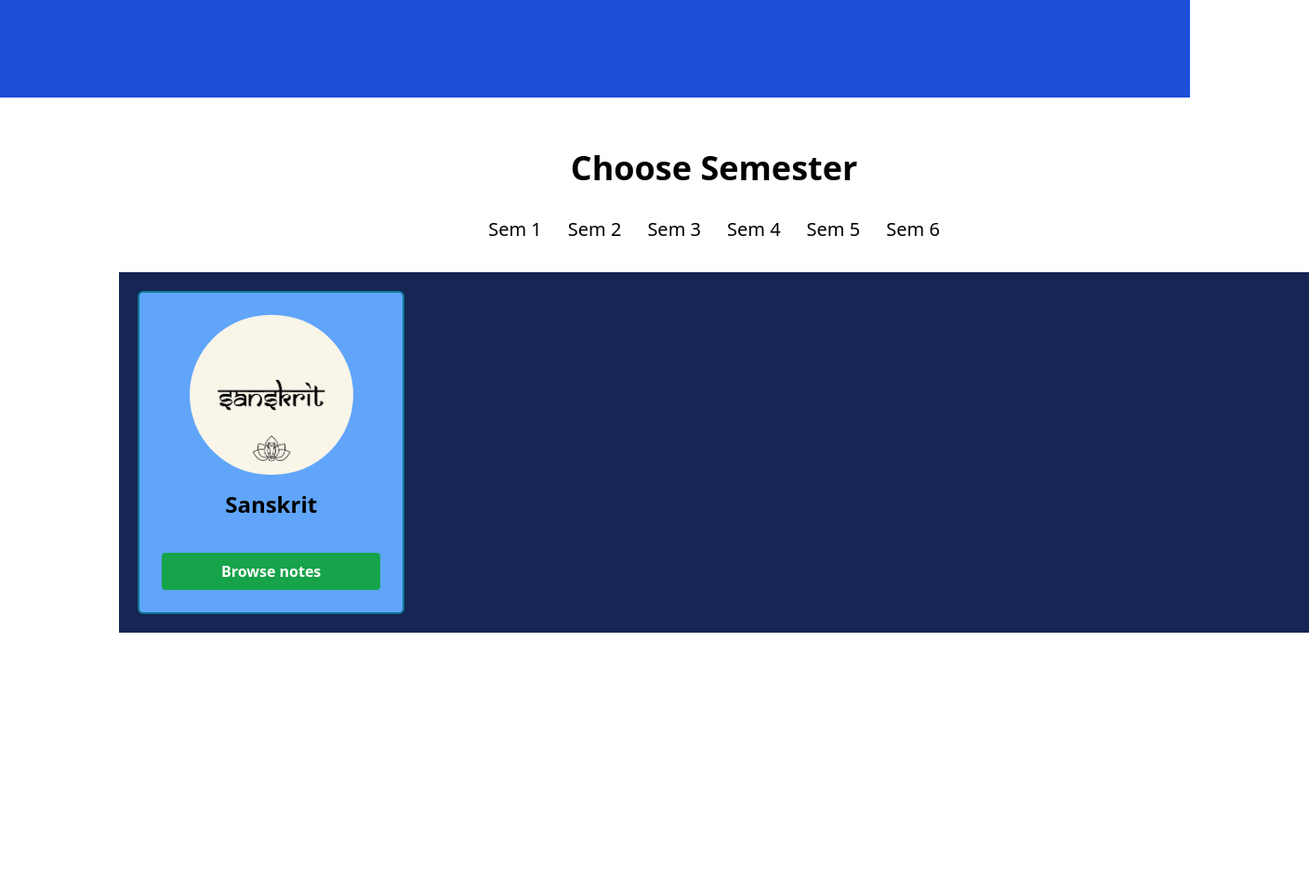
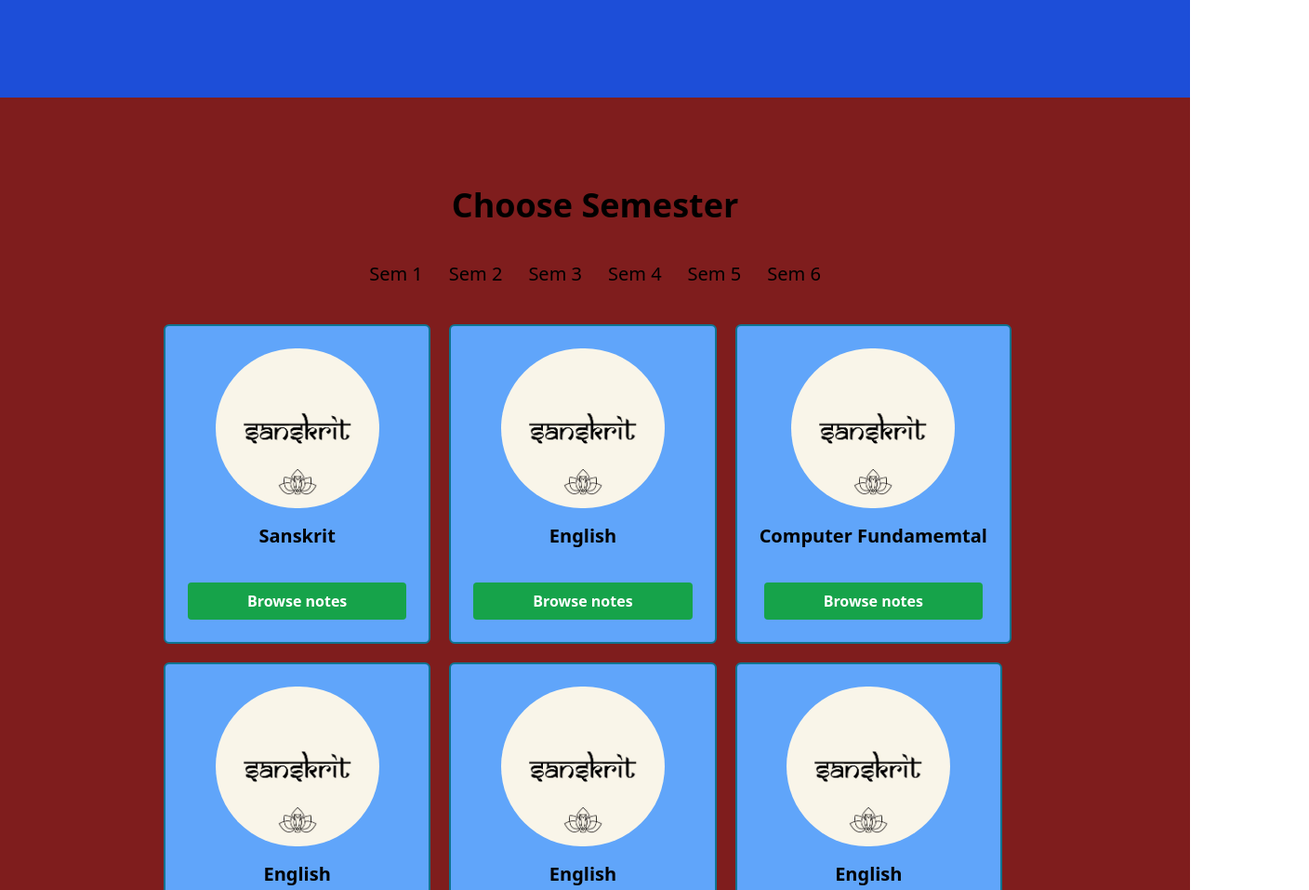
Before and after one commit to Jayesh1441/collage_notes, a website built with Vite: page index.html in a window 1280 px wide. Shown: the part 563-1521 px from the top of the page at 93% size, 1408 px wide, since content can reach past the window. Before the commit the page ends 1244 px from the top, so only its background shows below. Built offline with nearby package versions, Linux system fonts and the light colour scheme.

Commit message:
added some features

```diff
--- a/index.html
+++ b/index.html
@@ -23,16 +23,17 @@
             <img src="#" alt="">
             <div class="text flex flex-col justify-center items-center text-center gap-10 mt-40 ">
                 <h1 class="text-5xl" >All PDFs are at one place sahyog.notes</h1>
-                <h5 class="text-wrap text-2xl w-3/4" >Don't worry to find your study material and stop asking to CR and your friends to send you ! sahyog.notes is Developed for you to view and download all semester notes and previous year question paper of all subjects with chapter wise Prepared by sahyog</h5>
+                <h5 class="text-wrap text-2xl w-3/4 max-sm:hidden" >Don't worry to find your study material and stop asking to CR and your friends to send you ! sahyog.notes is Developed for you to view and download all semester notes and previous year question paper of all subjects with chapter wise Prepared by sahyog</h5>
                 <div class="btn rounded-lg p-4 text-xl bg-slate-950 hover:bg-slate-900 hover:cursor-pointer mt-4 ">
                     <button>Browse Notes NOW!</button>
                 </div>
             </div>
         </div>
-        <div class="card-nav w-full h-fit text-black flex flex-col justify-center items-center gap-8 text-center mt-14 ml-32">
+        <div class="cardcontainer bg-red-900 h-fit w-screen flex justify-center items-center p-16 ">
+        <div class="card-nav w-fit h-fit text-black flex flex-col justify-center items-center gap-10 text-center mt-8 ">
             <h1 class="text-4xl font-semibold text-center" >Choose Semester</h1>
             <nav >
-                <ul class="flex gap-7 text-xl">
+                <ul class="flex gap-7 text-xl ">
                     <li><a href="#">Sem 1</a></li>
                     <li><a href="#">Sem 2</a></li>
                     <li><a href="#">Sem 3</a></li>
@@ -41,9 +42,9 @@
                     <li><a href="#">Sem 6</a></li>
                 </ul>
             </nav>
-            <div class="cards h-3/4 w-full bg-blue-950 flex p-5 flex-wrap gap-5">
+            <div class="cards flex flex-wrap gap-5 ml-28 ">
 
-                    <div class="card min-h-24 min-w-8 bg-blue-400 flex flex-col justify-center items-center rounded-md border-2 border-cyan-700 p-6 gap-4">
+                    <!-- <div class="card min-h-24 min-w-8 bg-blue-400 flex flex-col justify-center items-center rounded-md border-2 border-cyan-700 p-6 gap-4">
                         <div class="img w-44 ">
                             <img class="object-cover rounded-full" src="icons/sanskrit.jpg" alt="">
                         </div>
@@ -53,12 +54,13 @@
                             </h1>
                         </div>
                         <button class="py-2 px-16 bg-green-600 mt-5 font-semibold text-white rounded" ><a href="https://drive.google.com/drive/folders/1wNTNmRH8Y1q4pfEY7j2muE-XhpkcjsYr">Browse notes</a></button>
-                    </div>
+                    </div> -->
 
 
             </div>
         </div>
     </div>
+    </div>
     <script src="js.js"></script>
 </body>
 </html>
--- a/js.js
+++ b/js.js
@@ -1 +1,29 @@
-function createCard
+let card = ""
+function createCard(image, sub, link) {
+   card += `
+    <div class="card min-h-24 max-w-80 bg-blue-400 flex flex-col justify-center items-center rounded-md border-2 border-cyan-700 p-6 gap-4">
+    <div class="img w-44 ">
+        <img class="object-cover rounded-full" src="${image}" alt="">
+    </div>
+    <div class="txt text-xl font-semibold text-wrap max-w-fit">
+        <h1>
+            ${sub}
+        </h1>
+    </div>
+    <button class="py-2 px-16 bg-green-600 mt-5 font-semibold text-white rounded" ><a href="${link}">Browse notes</a></button>
+ </div>
+    `
+    console.log(card);
+ let cards =  document.querySelector(".cards")
+ cards.innerHTML = card;
+ console.log(cards);
+
+}
+
+createCard("icons/sanskrit.jpg", "Sanskrit", "https://drive.google.com/drive/folders/1wNTNmRH8Y1q4pfEY7j2muE-XhpkcjsYr");
+createCard("icons/sanskrit.jpg", "English", "https://drive.google.com/drive/folders/1wNTNmRH8Y1q4pfEY7j2muE-XhpkcjsYr");
+createCard("icons/sanskrit.jpg", "Computer Fundamemtal", "https://drive.google.com/drive/folders/1wNTNmRH8Y1q4pfEY7j2muE-XhpkcjsYr");
+createCard("icons/sanskrit.jpg", "English", "https://drive.google.com/drive/folders/1wNTNmRH8Y1q4pfEY7j2muE-XhpkcjsYr");
+createCard("icons/sanskrit.jpg", "English", "https://drive.google.com/drive/folders/1wNTNmRH8Y1q4pfEY7j2muE-XhpkcjsYr");
+createCard("icons/sanskrit.jpg", "English", "https://drive.google.com/drive/folders/1wNTNmRH8Y1q4pfEY7j2muE-XhpkcjsYr");
+createCard("icons/sanskrit.jpg", "English", "https://drive.google.com/drive/folders/1wNTNmRH8Y1q4pfEY7j2muE-XhpkcjsYr");
```
